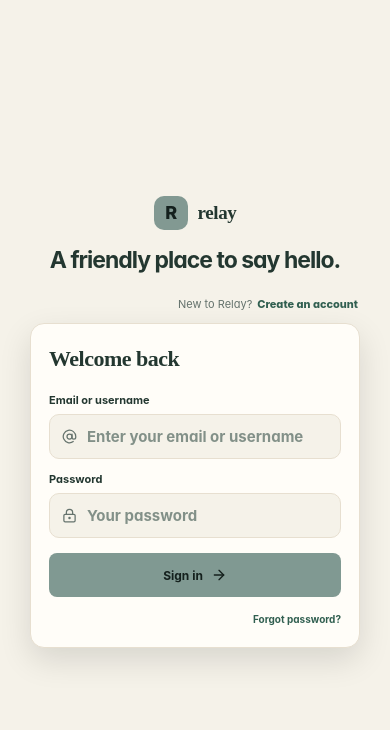
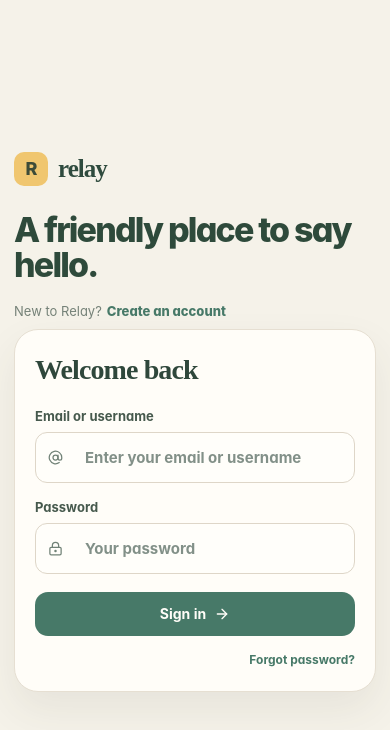
Before and after one commit to ThunderZyro/Relay, a React (Vite) app in the folder client/: page /login in a window 390 px wide. Shown: the top 730 px of the page. Built offline with nearby package versions, Linux system fonts and the light colour scheme; no server answers.

Commit message:
Apply Clubhouse styling to authentication screens

```diff
--- a/client/src/friendly.css
+++ b/client/src/friendly.css
@@ -88,11 +88,11 @@ input::placeholder,textarea::placeholder{color:#829088!important;opacity:1}
 .clubhouse-shell .workspace{background:transparent}
 
 /* Larger type and calmer controls across the app. */
-.clubhouse-shell .btn,.clubhouse-auth .btn{min-height:47px;padding:0 19px;border-radius:13px;font-size:14px;font-weight:750;box-shadow:none;transition:background .16s,transform .16s,border-color .16s}
-.clubhouse-shell .btn.primary,.clubhouse-auth .btn.primary{background:#477968;color:#fffdf8}
-.clubhouse-shell .btn.primary:hover,.clubhouse-auth .btn.primary:hover{background:#315f50}
-.clubhouse-shell .btn.secondary,.clubhouse-auth .btn.secondary{background:#f4f0e6;border-color:#e7dfd0;color:#3a5145}
-.clubhouse-shell .btn.secondary:hover,.clubhouse-auth .btn.secondary:hover{background:#ebe5d8;border-color:#d2c6b3}
+.clubhouse-shell .btn,.auth-screen .btn{min-height:47px;padding:0 19px;border-radius:13px;font-size:14px;font-weight:750;box-shadow:none;transition:background .16s,transform .16s,border-color .16s}
+.clubhouse-shell .btn.primary,.auth-screen .btn.primary{background:#477968;color:#fffdf8}
+.clubhouse-shell .btn.primary:hover,.auth-screen .btn.primary:hover{background:#315f50}
+.clubhouse-shell .btn.secondary,.auth-screen .btn.secondary{background:#f4f0e6;border-color:#e7dfd0;color:#3a5145}
+.clubhouse-shell .btn.secondary:hover,.auth-screen .btn.secondary:hover{background:#ebe5d8;border-color:#d2c6b3}
 .clubhouse-shell .page-content{width:min(100%,1400px);padding:36px 38px 58px}
 .clubhouse-shell .page-header h1{font-size:31px;letter-spacing:-1.1px;color:#293f35}
 .clubhouse-shell .page-header p{font-size:14px;line-height:1.7;color:#718077}
@@ -336,28 +336,28 @@ input::placeholder,textarea::placeholder{color:#829088!important;opacity:1}
 .clubhouse-shell .dm-empty-illustration span{background:#f0d28f;color:#57472b}
 
 /* Welcoming login screen. */
-.clubhouse-auth{background:#f5f2e9;color:#2d4338}
-.clubhouse-auth .auth-simple{width:min(1040px,100%);display:grid;grid-template-columns:minmax(0,.92fr) minmax(360px,1.08fr);grid-template-rows:auto 1fr;align-items:center;gap:10px 72px;position:relative}
-.clubhouse-auth .auth-simple:before{content:"";position:absolute;z-index:0;left:0;top:10%;width:42%;height:78%;background:#e5eee1;border:1px solid #d5e3d4;border-radius:32px}
-.clubhouse-auth .auth-simple .auth-brand{position:relative;z-index:1;grid-column:1;grid-row:1;justify-content:flex-start;color:#2f4b3e;font-size:25px;letter-spacing:-1px}
-.clubhouse-auth .auth-simple .auth-brand .brand-mark{background:#f0c66f;color:#3d4b38}
-.clubhouse-auth .auth-tagline{position:relative;z-index:1;grid-column:1;grid-row:2;align-self:start;max-width:390px;margin:0;padding:22px 25px 36px;color:#2e4a3b;text-align:left;font-size:clamp(35px,4vw,49px);font-weight:850;line-height:1.04;letter-spacing:-1.8px}
-.clubhouse-auth .auth-form-side{position:relative;z-index:1;grid-column:2;grid-row:1 / span 2;padding:0;background:transparent}
-.clubhouse-auth .auth-form-top{justify-content:flex-end;padding:0 5px 14px;color:#758278;font-size:13px}
-.clubhouse-auth .auth-form-top a{color:#477968;font-weight:800}
-.clubhouse-auth .auth-simple .auth-card{max-width:500px;margin:0;padding:35px;background:#fffdf8;border:1px solid #e6dfd2;border-radius:24px;box-shadow:0 18px 42px rgba(58,64,50,.08)}
-.clubhouse-auth .auth-card h1{color:#2f473b;font-size:28px;letter-spacing:-.9px}
-.clubhouse-auth .auth-form-heading p{color:#718077;font-size:14px;line-height:1.65}
-.clubhouse-auth .auth-card .form-stack{gap:16px}
-.clubhouse-auth .auth-card .field{gap:8px}
-.clubhouse-auth .auth-card .field>span{color:#46594d;font-size:13px;font-weight:750}
-.clubhouse-auth .auth-card input{min-height:49px;padding:12px 14px;background:#fffefa;border:1px solid #ded6c8;border-radius:12px;color:#293d33;font-size:15px!important}
-.clubhouse-auth .auth-input-wrap{min-height:49px;display:flex;align-items:center;gap:8px;padding:0 12px;background:#fffefa;border:1px solid #ded6c8;border-radius:12px}
-.clubhouse-auth .auth-input-wrap input{flex:1;min-width:0;border:0;background:transparent}
-.clubhouse-auth .auth-input-wrap svg{color:#718277}
-.clubhouse-auth .auth-bottom{font-size:12px}
-.clubhouse-auth .auth-bottom a{color:#477968}
-.clubhouse-auth .form-error,.clubhouse-auth .form-success{font-size:13px;line-height:1.5}
+.auth-screen{background:#f5f2e9;color:#2d4338}
+.auth-screen .auth-simple{width:min(1040px,100%);display:grid;grid-template-columns:minmax(0,.92fr) minmax(360px,1.08fr);grid-template-rows:auto 1fr;align-items:center;gap:10px 72px;position:relative}
+.auth-screen .auth-simple:before{content:"";position:absolute;z-index:0;left:0;top:10%;width:42%;height:78%;background:#e5eee1;border:1px solid #d5e3d4;border-radius:32px}
+.auth-screen .auth-simple .auth-brand{position:relative;z-index:1;grid-column:1;grid-row:1;justify-content:flex-start;color:#2f4b3e;font-size:25px;letter-spacing:-1px}
+.auth-screen .auth-simple .auth-brand .brand-mark{background:#f0c66f;color:#3d4b38}
+.auth-screen .auth-tagline{position:relative;z-index:1;grid-column:1;grid-row:2;align-self:start;max-width:390px;margin:0;padding:22px 25px 36px;color:#2e4a3b;text-align:left;font-size:clamp(35px,4vw,49px);font-weight:850;line-height:1.04;letter-spacing:-1.8px}
+.auth-screen .auth-form-side{position:relative;z-index:1;grid-column:2;grid-row:1 / span 2;padding:0;background:transparent}
+.auth-screen .auth-form-top{justify-content:flex-end;padding:0 5px 14px;color:#758278;font-size:13px}
+.auth-screen .auth-form-top a{color:#477968;font-weight:800}
+.auth-screen .auth-simple .auth-card{max-width:500px;margin:0;padding:35px;background:#fffdf8;border:1px solid #e6dfd2;border-radius:24px;box-shadow:0 18px 42px rgba(58,64,50,.08)}
+.auth-screen .auth-card h1{color:#2f473b;font-size:28px;letter-spacing:-.9px}
+.auth-screen .auth-form-heading p{color:#718077;font-size:14px;line-height:1.65}
+.auth-screen .auth-card .form-stack{gap:16px}
+.auth-screen .auth-card .field{gap:8px}
+.auth-screen .auth-card .field>span{color:#46594d;font-size:13px;font-weight:750}
+.auth-screen .auth-card input{min-height:49px;padding:12px 14px;background:#fffefa;border:1px solid #ded6c8;border-radius:12px;color:#293d33;font-size:15px!important}
+.auth-screen .auth-input-wrap{min-height:49px;display:flex;align-items:center;gap:8px;padding:0 12px;background:#fffefa;border:1px solid #ded6c8;border-radius:12px}
+.auth-screen .auth-input-wrap input{flex:1;min-width:0;border:0;background:transparent}
+.auth-screen .auth-input-wrap svg{color:#718277}
+.auth-screen .auth-bottom{font-size:12px}
+.auth-screen .auth-bottom a{color:#477968}
+.auth-screen .form-error,.auth-screen .form-success{font-size:13px;line-height:1.5}
 
 /* Responsive behavior; the mobile drawer stays usable and the art reflows. */
 @media(max-width:1100px){
@@ -376,7 +376,7 @@ input::placeholder,textarea::placeholder{color:#829088!important;opacity:1}
  .home-shortcut small{font-size:11px}
  .home-lower-grid{grid-template-columns:1fr}
  .clubhouse-shell .message-list{padding:0 18px}
- .clubhouse-auth .auth-simple{gap:10px 34px}
+ .auth-screen .auth-simple{gap:10px 34px}
 }
 @media(max-width:620px){
  .clubhouse-shell .server-rail{width:58px;padding:12px 0;gap:8px}
@@ -425,13 +425,13 @@ input::placeholder,textarea::placeholder{color:#829088!important;opacity:1}
  .clubhouse-shell .composer{min-height:56px}
  .clubhouse-shell .composer textarea{font-size:13px}
  .clubhouse-shell .composer-foot{font-size:9px}
- .clubhouse-auth{padding:20px 14px}
- .clubhouse-auth .auth-simple{width:min(500px,100%);display:flex;flex-direction:column;align-items:stretch;gap:14px}
- .clubhouse-auth .auth-simple:before{display:none}
- .clubhouse-auth .auth-simple .auth-brand{align-self:flex-start}
- .clubhouse-auth .auth-tagline{max-width:none;padding:12px 0 2px;text-align:left;font-size:34px}
- .clubhouse-auth .auth-simple .auth-card{padding:24px 20px}
- .clubhouse-auth .auth-form-top{justify-content:flex-start;padding:4px 0 10px}
+ .auth-screen{padding:20px 14px}
+ .auth-screen .auth-simple{width:min(500px,100%);display:flex;flex-direction:column;align-items:stretch;gap:14px}
+ .auth-screen .auth-simple:before{display:none}
+ .auth-screen .auth-simple .auth-brand{align-self:flex-start}
+ .auth-screen .auth-tagline{max-width:none;padding:12px 0 2px;text-align:left;font-size:34px}
+ .auth-screen .auth-simple .auth-card{padding:24px 20px}
+ .auth-screen .auth-form-top{justify-content:flex-start;padding:4px 0 10px}
  .clubhouse-shell .add-friend-form{gap:12px}
  .clubhouse-shell .friend-row{gap:9px}
  .clubhouse-shell .settings-card{padding:17px}
```
